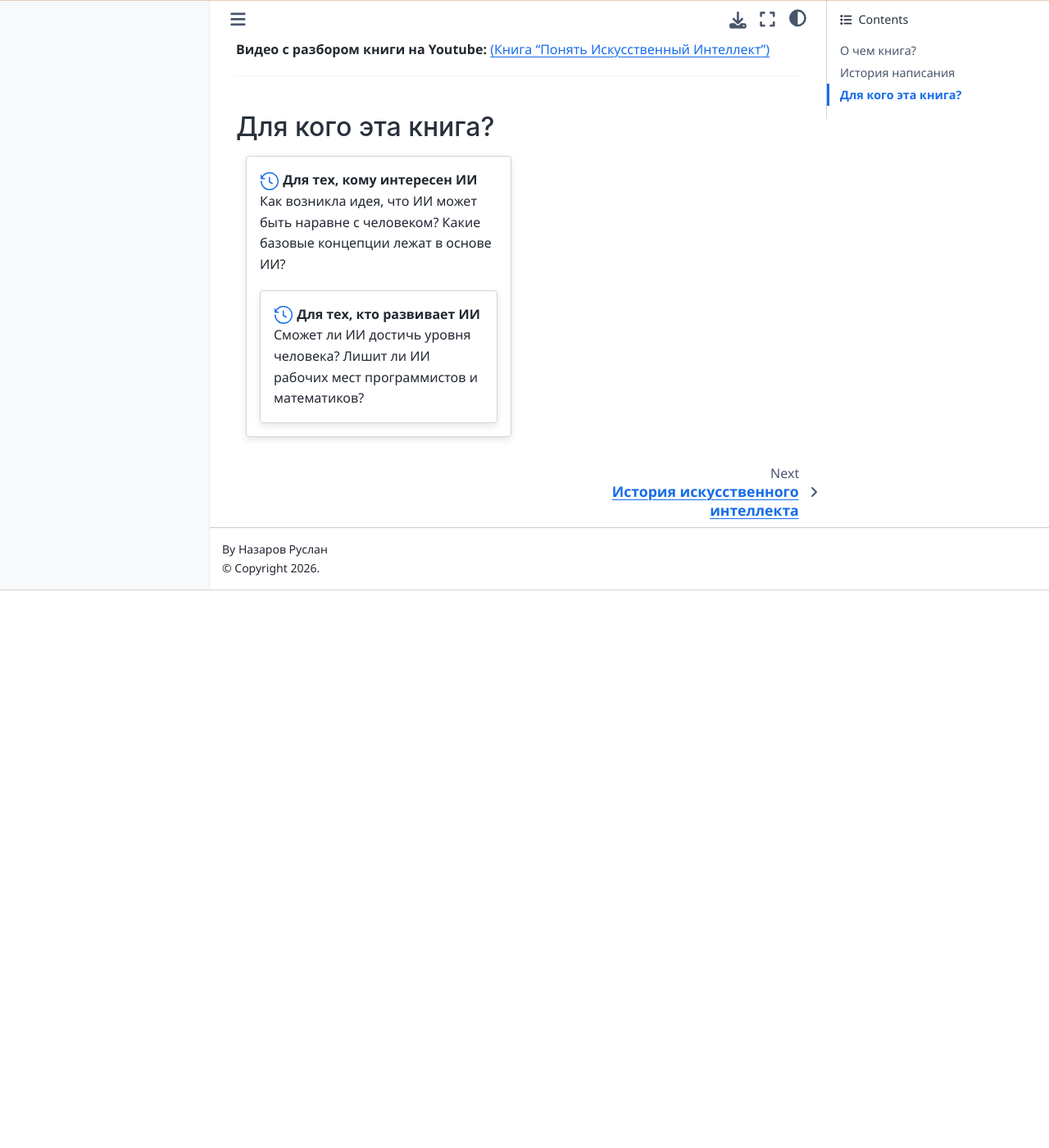
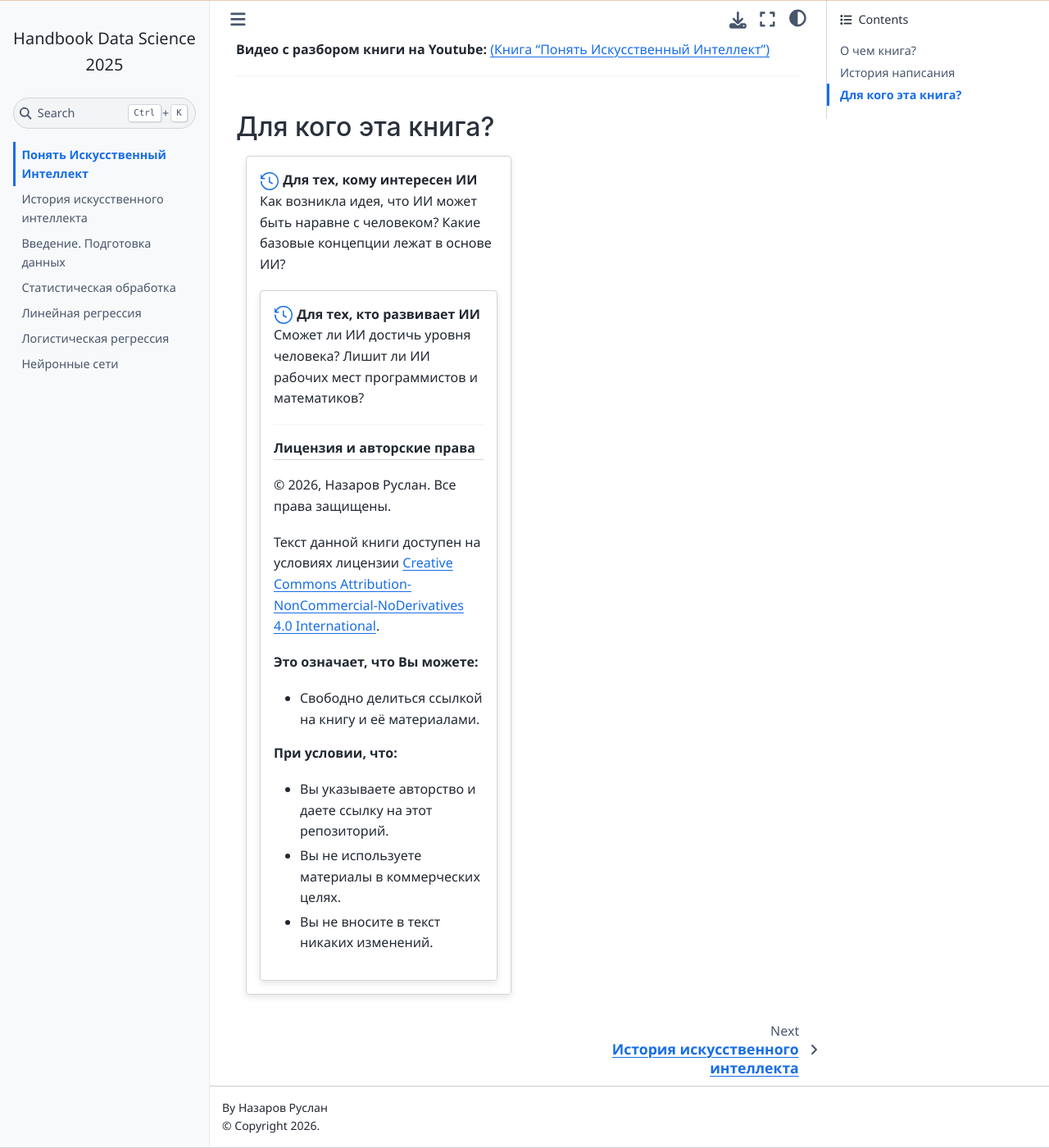
Before and after one commit to Ruslan-Nazarov/handbook_ai, a Jupyter Book: the page built from index.md, in a window 1280 px wide and 1400 px high, scrolled down 1387 px. Shown: the whole window at 82% size. Built offline with Jupyter Book 1.0.4 settings and Sphinx 7.4.7 and the Sphinx Book theme 1.1.4, drawn with Linux system fonts in a browser that asks for light colours; pages that are not in the unit, such as notebooks, are missing from menus; before the commit the page ends 2107 px from its top, so only the background shows below that.

Commit message:
Update index.md

````diff
--- a/index.md
+++ b/index.md
@@ -52,3 +52,19 @@
 ```{grid-item-card}
 {octicon}`history;1.5em;sd-text-primary` **Для тех, кто развивает ИИ**
 Сможет ли ИИ достичь уровня человека? Лишит ли ИИ рабочих мест программистов и математиков?
+
+---
+
+## Лицензия и авторские права
+
+© 2026, Назаров Руслан. Все права защищены.
+
+Текст данной книги доступен на условиях лицензии [Creative Commons Attribution-NonCommercial-NoDerivatives 4.0 International](https://creativecommons.org/licenses/by-nc-nd/4.0/deed.ru).
+
+**Это означает, что Вы можете:**
+* Свободно делиться ссылкой на книгу и её материалами.
+
+**При условии, что:**
+* Вы указываете авторство и даете ссылку на этот репозиторий.
+* Вы не используете материалы в коммерческих целях.
+* Вы не вносите в текст никаких изменений.
````
